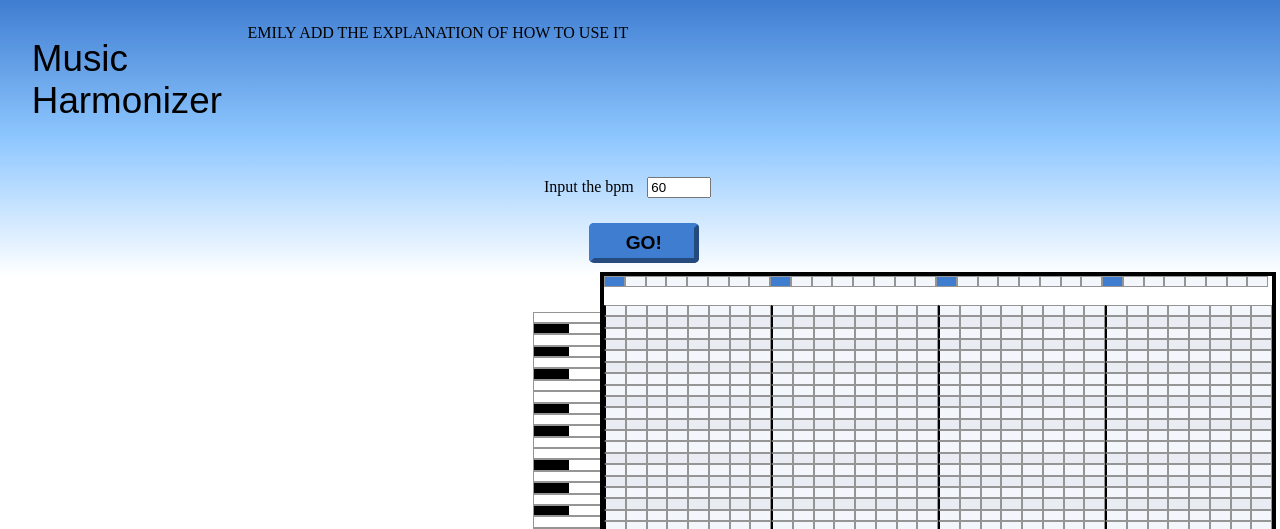
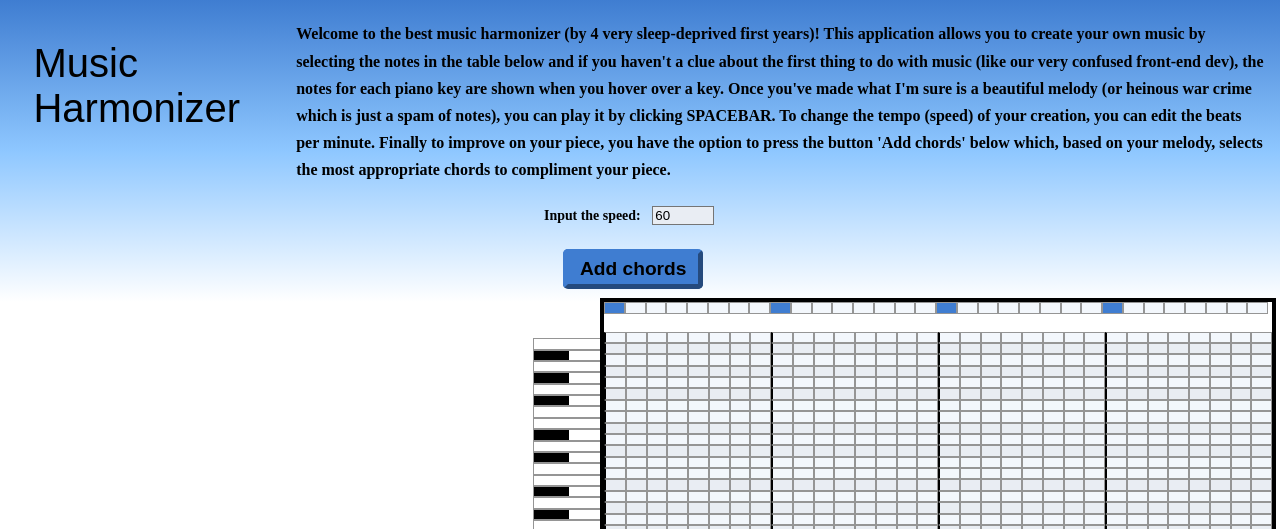
Before and after one commit to MiniMinnoww/HackSheffield9, a Flask app: page / in a window 1280 px wide. Shown: the top 529 px of the page. Run offline with Flask 3, Linux system fonts and the light colour scheme.

Commit message:
/\_____/\  | *   * |  \  -v-  /    -----

```diff
--- a/backend/static/css/style.css
+++ b/backend/static/css/style.css
@@ -100,24 +100,25 @@
 
 
 label{
-    margin-right: 5%;
+    margin-right: 4%;
+    font-size: 0.87em;
+    font-weight: bold;
 }
 
-/*
-#input_bpm{
-    margin: 0% 0% 1% 47.5%;
+input[type="number"]{
+    background-color: var(--greyishBackground);
+    border: 1.5px solid rgb(117, 117, 117);
 }
- */
 
 #goButton{
     background-color: var(--primary);
     border: 5px outset var(--primary);
     border-radius: 5px;
-    width: 110px;
+    width: 140px;
     height: 40px;
     font-size: 1.2em;
     font-weight: bold;
-    margin: 0% 0% 1% 46%;
+    margin: 0% 0% 1% 44%;
 }
 
 #goButton:hover{
@@ -138,8 +139,7 @@ body{
 
 #text {
     display: flex;
-    flex-direction: row;
-    flex-wrap: wrap;
+    justify-content: normal;
 }
 
 .heading-part{
@@ -150,16 +150,17 @@ body{
 h1{
     font-family: Blippo, fantasy;
     font-weight: lighter;
-    font-size: 2.3em;
-    margin-top: 0%;
-    padding-top: 20%;
-    padding-left: 10%;
+    font-size: 2.5em;
+    margin-top: 20%;
+    margin-left: 10%;
 }
 
 p{
-    padding-left: 5%;
-    padding-top: 2%;
-    width: 100%;
+    font-weight: bold;
+    width: 95%;
+    line-height: 1.7;
+    margin-left: 5%;
+    margin-top: 2%;
 }
 
 /*.cell {*/
--- a/backend/templates/index.html
+++ b/backend/templates/index.html
@@ -13,15 +13,25 @@
                 <h1>Music<br> Harmonizer</h1>
             </section>
             <section class="heading-part">
-                <p>EMILY ADD THE EXPLANATION OF HOW TO USE IT</p>
+                <p>Welcome to the best music harmonizer (by 4 very sleep-deprived first years)!
+                    This application allows you to create your own music by selecting the notes in the table below and if you haven't a clue about the first thing to do with music (like our very confused front-end dev), the notes for each piano key are shown when you hover over a key.
+                    Once you've made what I'm sure is a beautiful melody (or heinous war crime which is just a spam of notes), you can play it by clicking SPACEBAR.
+                    To change the tempo (speed) of your creation, you can edit the beats per minute.
+                    Finally to improve on your piece, you have the option to press the button 'Add chords' below which, based on your melody, selects the most appropriate chords to compliment your piece.
+                </p>
             </section>
         </section>
+
+        <div id="templates">
+
+        </div>
+
         <section id="bpm">
-            <label> Input the bpm</label>
+            <label> Input the speed:</label>
             <input type="number" value="60" min="50" max="240" id="input_bpm">
         </section>
         <br>
-        <input type="button" value="GO!" id="goButton">
+        <input type="button" value="Add chords" id="goButton">
     </section>
 
     <div id="container">
```
